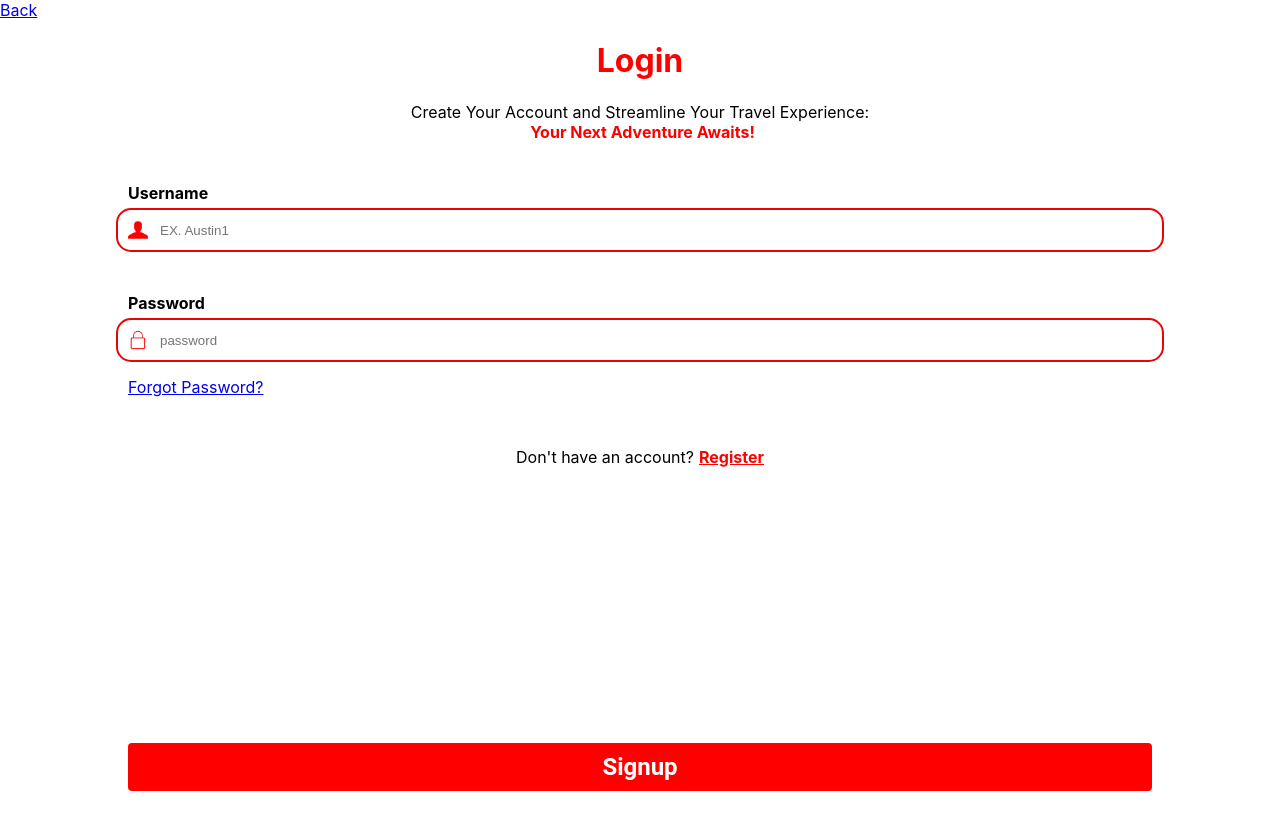
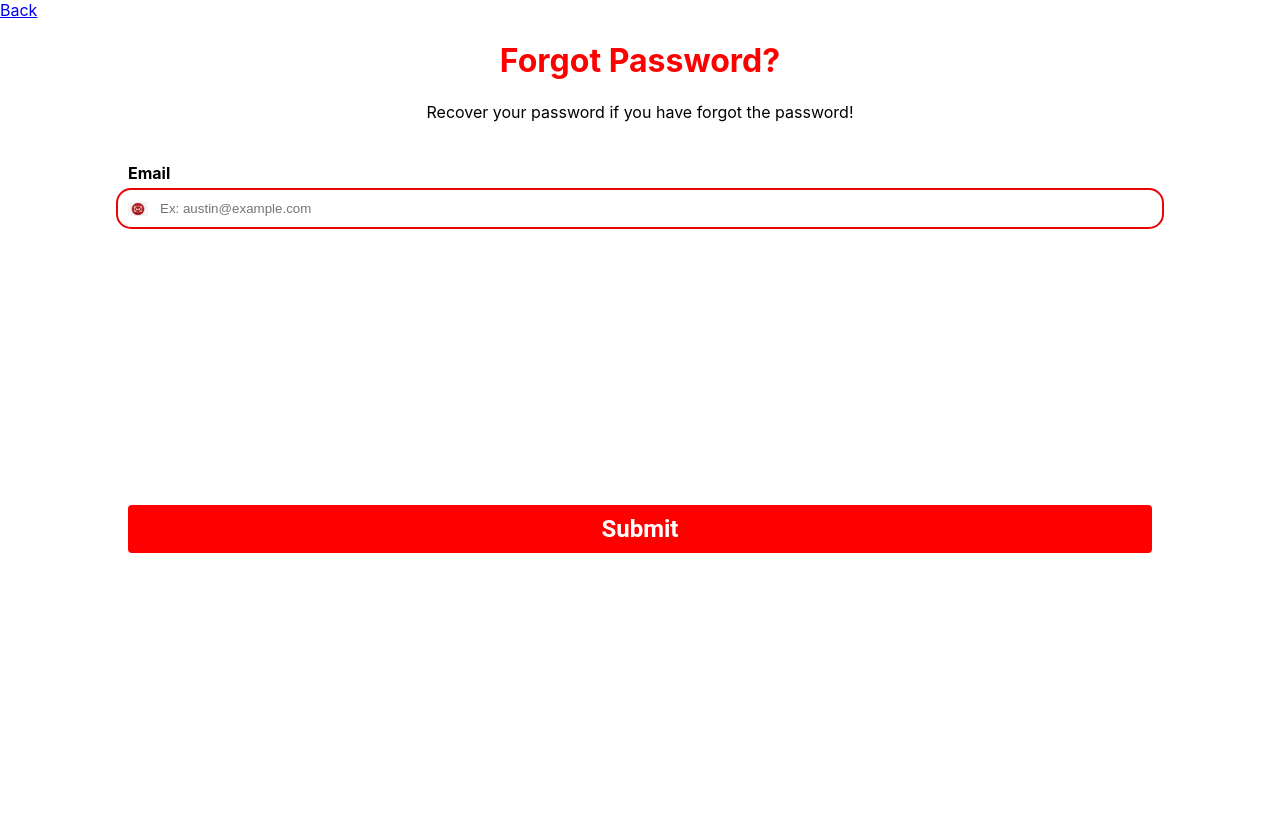
Before and after one commit to TylerWitzke/pocket-planner, a React (Create React App) app in the folder pocket-planner/: page / in a window 1280 px wide. After the commit the page ends 800 px from the top, so only its background shows below. Built offline with nearby package versions, Linux system fonts and the light colour scheme.

Commit message:
ForgotPassword component added

```diff
--- a/pocket-planner/src/App.js
+++ b/pocket-planner/src/App.js
@@ -3,6 +3,7 @@ import './App.css';
 import LoginSignup from './components/LoginSignup/LoginSignup';
 import Signup from './components/Signup/Signup';
 import Login from './components/Login/Login';
+import ForgotPassword from './components/ForgotPassword/ForgotPassword';
 
 const test = false;
 
@@ -11,7 +12,8 @@ function App() {
     <div>
       { test && <LoginSignup/>}
       { test && <Signup/>}
-      { !test && <Login/>}
+      { test && <Login/>}
+      { !test && <ForgotPassword/>}
     </div>
   );
 }
--- /dev/null
+++ b/pocket-planner/src/components/ForgotPassword/ForgotPassword.css
@@ -0,0 +1,36 @@
+.basic-header {
+    color:red;
+    display: flex;
+    justify-content: center;
+    flex-direction: column;
+    align-items: center;
+  }
+
+  .top-text {
+    display: flex;
+    justify-content: center;
+    flex-direction: column;
+    align-items: center;
+    text-align: center;
+  }
+
+  .inputbox-container {
+    display: flex;
+    justify-content: center;
+    flex-direction: column;
+    align-items: center;
+}
+
+.basic-h4 {
+    padding-left: 10%;
+    margin-bottom: 5px;
+    padding-top: 20px;
+  }
+
+  .button-container {
+    display: flex;
+    justify-content: center;
+    flex-direction: column;
+    align-items: center;
+    padding-top: 20%;
+  }
--- /dev/null
+++ b/pocket-planner/src/components/ForgotPassword/ForgotPassword.jsx
@@ -0,0 +1,168 @@
+import React, { useState } from 'react';
+import './ForgotPassword.css';
+import passwordIcon from '../assets/password_icon.png'
+import emailIcon from '../assets/email_icon.png'
+import InputBox from '../InputBox/InputBox';
+import GeneralButton from '../GeneralButton/GeneralButton';
+
+const ForgotPassword = () => {
+    const first_message = "Recover your password if you have forgot the password!"
+    const second_message = "We have sent a code to your email with a verification number!"
+    const third_message = "Set your new password to login into your account!"
+    const fourth_message = "Your password has been successfully reset, login to access your account!"
+
+    const [pageNumberValue, setPageNumberValue] = useState(0)
+    const [emailInputValue, setEmailInputValue] = useState('');
+    const [verificationInputValue, setVerificaionInputValue] = useState('');
+    const [passwordInputValue, setPasswordInputValue] = useState('');
+    const [headerValue, setHeaderValue] = useState('Forgot Password?');
+    const [messageValue, setMessageValue] = useState(first_message);
+    const [h4HeaderValue, setH4HeaderValue] = useState('Email');
+    const [buttonTitle, setButtonTitle] = useState('Submit');
+
+
+
+    const handleEmailInputChange = (e) => {
+        setEmailInputValue(e.target.value);
+      };
+
+      const handleVerificaitonInputChange = (e) => {
+        setVerificaionInputValue(e.target.value);
+      };
+
+      const handlePasswordInputChange = (e) => {
+        setPasswordInputValue(e.target.value);
+      };
+
+    const headerValueSwitchHandler = (val) => {
+        let title = "Forgot Password?"
+        if (val == 3) {
+            title = "Password Reset Success"
+        }
+        setHeaderValue(title)
+    }
+
+    const messageValueSwitchHandler = (val) => {
+        let result = ""
+        switch (val) {
+            case 0:
+                result = first_message;
+                break;
+
+            case 1:
+                result = second_message;
+                break;
+
+            case 2:
+                result = third_message;
+                break;
+
+            case 3:
+                result = fourth_message
+                break;
+
+            default:
+                result = "We are in a bad state";
+        }
+        setMessageValue(result);
+    }
+
+    const h4ValueSwitchHandler = (val) => {
+        let result = ""
+        switch (val) {
+            case 0:
+                result = "Email";
+                break;
+
+            case 1:
+                result = "Verification Code";
+                break;
+
+            case 2:
+                result = "Enter New Password";
+                break;
+
+            default:
+                result = "";
+        }
+        setH4HeaderValue(result);
+    }
+
+    const buttonTitleSwitchHandler = (val) => {
+        let result = ""
+        switch (val) {
+            case 1:
+                result = "Confirm";
+                break;
+
+            case 2:
+                result = "Login";
+                break;
+
+            default:
+                result = "Submit";
+        }
+        setButtonTitle(result);
+    }
+
+    const updateParameters = (val) => {
+        headerValueSwitchHandler(val)
+        messageValueSwitchHandler(val)
+        h4ValueSwitchHandler(val)
+        buttonTitleSwitchHandler(val)
+    }
+
+     const submitHander = () => {
+        let val = pageNumberValue
+        if (pageNumberValue < 3) {
+            setPageNumberValue(pageNumberValue+1);
+            val++;
+        }
+        else {
+            setPageNumberValue(0);
+            val=0;
+        }
+
+        updateParameters(val)
+     }
+
+     const backHandler = () => {
+        let val = pageNumberValue
+        if (pageNumberValue > 0) {
+            setPageNumberValue(pageNumberValue-1);
+            val++;
+        }
+        else {
+            setPageNumberValue(0);
+            val=0;
+        }
+
+        updateParameters(val)
+     }
+
+  return (
+    <div>
+        <a
+        href="#"
+        onClick={backHandler}
+      >
+        Back
+      </a>
+      <h1 className="basic-header">{headerValue}</h1>
+      <div className="top-text">
+      {messageValue}
+      </div>
+      <h4 className='basic-h4'>{h4HeaderValue}</h4>
+      <div className='inputbox-container'>
+      {pageNumberValue == 0 && <InputBox icon={emailIcon} placeholder="Ex: austin@example.com" value={emailInputValue} onChange={handleEmailInputChange} type="email"/>}
+      {pageNumberValue == 1 && <InputBox placeholder="Ex: 123456" value={verificationInputValue} onChange={handleVerificaitonInputChange} type="text"/>}
+      {pageNumberValue == 2 && <InputBox icon={passwordIcon} placeholder="password" value={passwordInputValue} onChange={handlePasswordInputChange} type="password"/>}
+      </div>
+      <div className='button-container'>
+      <GeneralButton label={buttonTitle} onClick={submitHander} paddingTop="20px" paddingBottom="20px"/>
+      </div>
+    </div>
+  )
+}
+
+export default ForgotPassword
```
